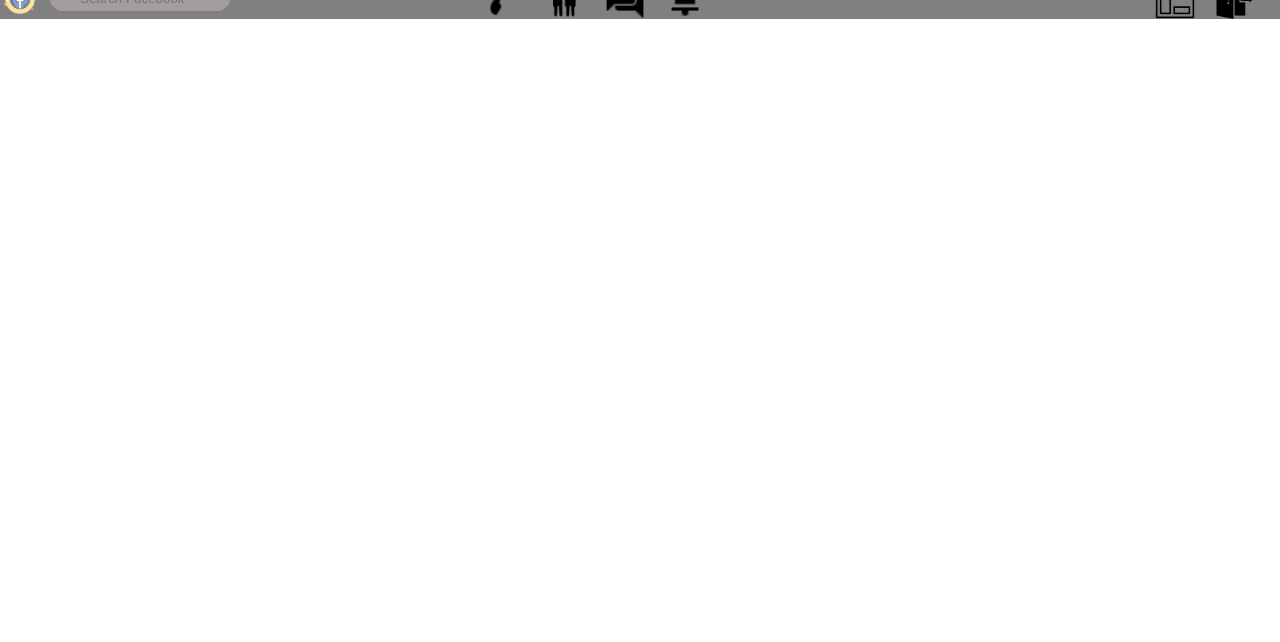
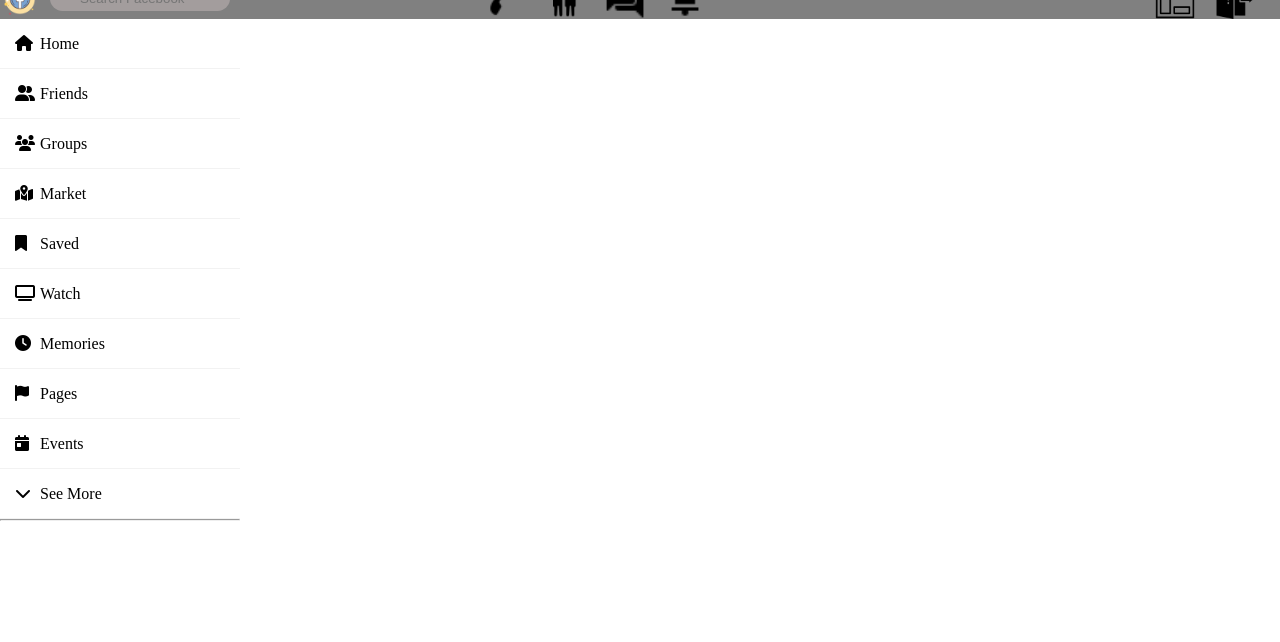
Before and after one commit to zainbinshakoor/Facebook-page, a plain HTML site: page index.html in a window 1280 px wide. Shown: the part 21-663 px from the top of the page. Drawn offline with Linux system fonts and the light colour scheme.

Commit message:
create left col and style

```diff
--- a/index.html
+++ b/index.html
@@ -1,5 +1,6 @@
 <!DOCTYPE html>
 <html lang="en">
+
 <head>
     <meta charset="UTF-8">
     <meta http-equiv="X-UA-Compatible" content="IE=edge">
@@ -8,6 +9,7 @@
     <link rel="stylesheet" href="./style.css">
     <script src="https://kit.fontawesome.com/33608bcde2.js" crossorigin="anonymous"></script>
 </head>
+
 <body>
     <div id="container">
         <div id="navbar">
@@ -42,6 +44,29 @@
             </div>
 
         </div>
+        <div id="col-1">
+            <div id="links">
+                <ul>
+                    <li><a href="#"><i class="fas fa-home"></i>Home</a></li>
+                    <li><a href="#"><i class="fas fa-user-friends"></i>Friends</a></li>
+                    <li><a href="#"><i class="fas fa-users"></i>Groups</a></li>
+                    <li><a href="#"><i class="fas fa-map-marked-alt"></i>Market</a></li>
+                    <li><a href="#"><i class="fas fa-bookmark"></i>Saved</a></li>
+                    <li><a href="#"><i class="fas fa-tv"></i>Watch</a></li>
+                    <li><a href="#"><i class="fas fa-clock"></i>Memories</a></li>
+                    <li><a href="#"><i class="fas fa-flag"></i>Pages</a></li>
+                    <li><a href="#"><i class="fas fa-calendar-day"></i>Events</a></li>
+                    <li><a href="#"><i class="fas fa-chevron-down"></i>See More</a></li>
+
+                    <hr>
+
+
+
+
+            </div>
+
+        </div>
     </div>
 </body>
+
 </html>
--- a/style.css
+++ b/style.css
@@ -60,3 +60,34 @@
     margin-left:20px;
 
 }
+#col-1{
+    background-color: white;
+    width: 15em;
+    height: 620px;
+    overflow: scroll;
+    }
+    #links{
+        display: flex;
+        flex-direction: column;
+        margin: 0px;
+        width: 100%;
+    }
+    #links ul li{
+        padding: 15px;
+        border-bottom: 1px solid #bdb8d7;
+        border-bottom: 1px solid rgba(0,0,0,0.05);
+        border-top: 1px solid rgba(255,255,255,0.05);
+    }
+    #links ul li a{
+        color: black;
+        display: block;
+    }
+    #links ul li a .fas{
+        width: 25px;
+    }
+    #links ul li:hover{
+        background-color: #594f8d;
+    }
+    #links ul li:hover a{
+        color: #fff;
+      }
```
